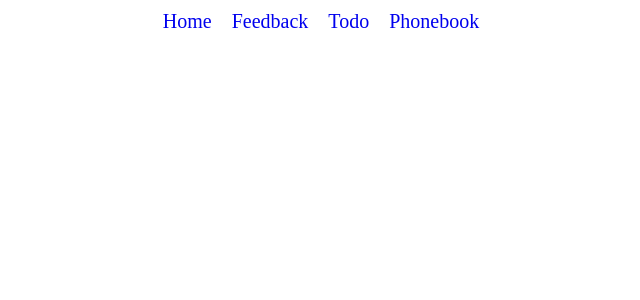
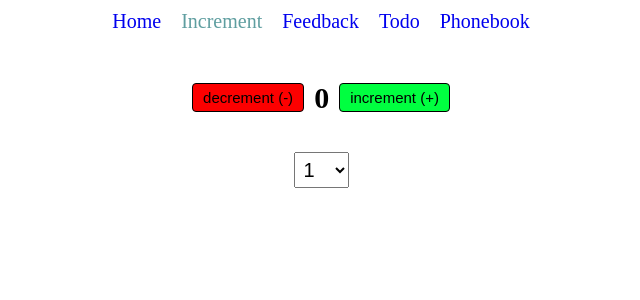
Before and after one commit to Hibanaga/Backwards_Read_Primes_6_kata, a React (Create React App) app: page /increment in a window 1280 px wide. Shown: the top 300 px of the page, without its empty margins (319-959 px from the left). Built offline with nearby package versions, Linux system fonts and the light colour scheme.

Commit message:
add new section increment

```diff
--- a/src/Routes/Links.js
+++ b/src/Routes/Links.js
@@ -7,13 +7,15 @@ const Links = () => {
       <NavLink to="/" exact activeClassName="activeNavLink">
         Home
       </NavLink>
+      <NavLink to="/increment" activeClassName="activeNavLink">
+        Increment
+      </NavLink>
       <NavLink to="/feedback" activeClassName="activeNavLink">
         Feedback
       </NavLink>
       <NavLink to="/todos" activeClassName="activeNavLink">
         Todo
       </NavLink>
-
       <NavLink to="/phonebook" activeClassName="activeNavLink">
         Phonebook
       </NavLink>
--- a/src/Routes/Routes.js
+++ b/src/Routes/Routes.js
@@ -3,10 +3,12 @@ import Feedback from "../components/feedback/Feedback";
 import Todos from "../components/todos/Todos";
 import { Route } from "react-router-dom";
 import PhoneBook from "../components/phonebook/PhoneBook";
+import Increment from "../components/Increment/Increment";
 
 const Routes = () => {
   return (
     <div>
+      <Route path="/increment" exact component={Increment} />
       <Route path="/feedback" exact component={Feedback} />
       <Route path="/todos" exact component={Todos} />
       <Route path="/phonebook" exact component={PhoneBook} />
--- /dev/null
+++ b/src/components/Increment/Increment.js
@@ -0,0 +1,63 @@
+import React, { useState } from "react";
+import { connect } from "react-redux";
+import "./increment.scss";
+
+function Increment({ counter, onIncrement, onDecrement }) {
+  const [step, setStep] = useState(1);
+  const steps = [1, 5, 10, 15, 25, 50];
+
+  const onHandleDecrement = () => {
+    onDecrement(step);
+  };
+
+  const onHandleIncrement = () => {
+    onIncrement(step);
+  };
+
+  const handleChangeSelect = (event) => {
+    setStep(event.target.value);
+  };
+
+  return (
+    <div className="wrapperIncrement">
+      <div className="counterInfo">
+        <button
+          className="js-btnCounter js-btn-minus"
+          onClick={onHandleDecrement}
+        >
+          decrement (-)
+        </button>
+
+        <h1 className="titleCounterIncrement">{counter}</h1>
+
+        <button
+          className="js-btnCounter js-btn-plus"
+          onClick={onHandleIncrement}
+        >
+          increment (+)
+        </button>
+      </div>
+
+      <div className="selectCounter">
+        <select name="" id="" onChange={handleChangeSelect}>
+          {steps.map((item) => (
+            <option value={item} key={item}>
+              {item}
+            </option>
+          ))}
+        </select>
+      </div>
+    </div>
+  );
+}
+
+const mapStateToProps = (state) => ({
+  counter: state.increment,
+});
+
+const mapDispatchToProps = (dispatch) => ({
+  onIncrement: (step) => dispatch({ type: "Increment", payload: step }),
+  onDecrement: (step) => dispatch({ type: "Decrement", payload: step }),
+});
+
+export default connect(mapStateToProps, mapDispatchToProps)(Increment);
--- /dev/null
+++ b/src/components/Increment/increment.scss
@@ -0,0 +1,39 @@
+.counterInfo {
+  display: flex;
+  justify-content: center;
+  align-items: center;
+  margin-top: 3rem;
+  margin-bottom: 3rem;
+}
+
+.js-btnCounter {
+  font-size: 1.5rem;
+  margin: 1rem;
+
+  padding: 0.5rem 1rem;
+  border: 1px solid #000;
+  border-radius: 4px;
+  cursor: pointer;
+}
+
+.js-btn-minus {
+  background-color: rgb(252, 0, 0);
+}
+
+.js-btn-plus {
+  background-color: rgb(0, 255, 64);
+}
+
+.titleCounterIncrement {
+  font-size: 3rem;
+}
+
+.selectCounter {
+  display: flex;
+  justify-content: center;
+
+  select {
+    font-size: 2rem;
+    padding: 0.5rem;
+  }
+}
--- /dev/null
+++ b/src/store/incrementReducers/incrementReducer.js
@@ -0,0 +1,10 @@
+export default function incrementReducer(state = 0, { type, payload }) {
+  switch (type) {
+    case "Increment":
+      return state + Number(payload);
+    case "Decrement":
+      return state - Number(payload);
+    default:
+      return state;
+  }
+}
--- a/src/store/todosReducer.js
+++ b/src/store/todosReducer.js
@@ -1,5 +1,6 @@
 import { combineReducers } from "redux";
 import feedbackReducer from "./feedbackReducers/feedbackReducer";
+import incrementReducer from "./incrementReducers/incrementReducer";
 import phonebookReducer from "./phonebookReducers/phonebookReducer";
 import todosReducer from "./todosReducers/todosReducer";
 
@@ -7,6 +8,7 @@ let rootReducer = combineReducers({
   feedback: feedbackReducer,
   todos: todosReducer,
   phonebook: phonebookReducer,
+  increment: incrementReducer,
 });
 
 export default rootReducer;
```
